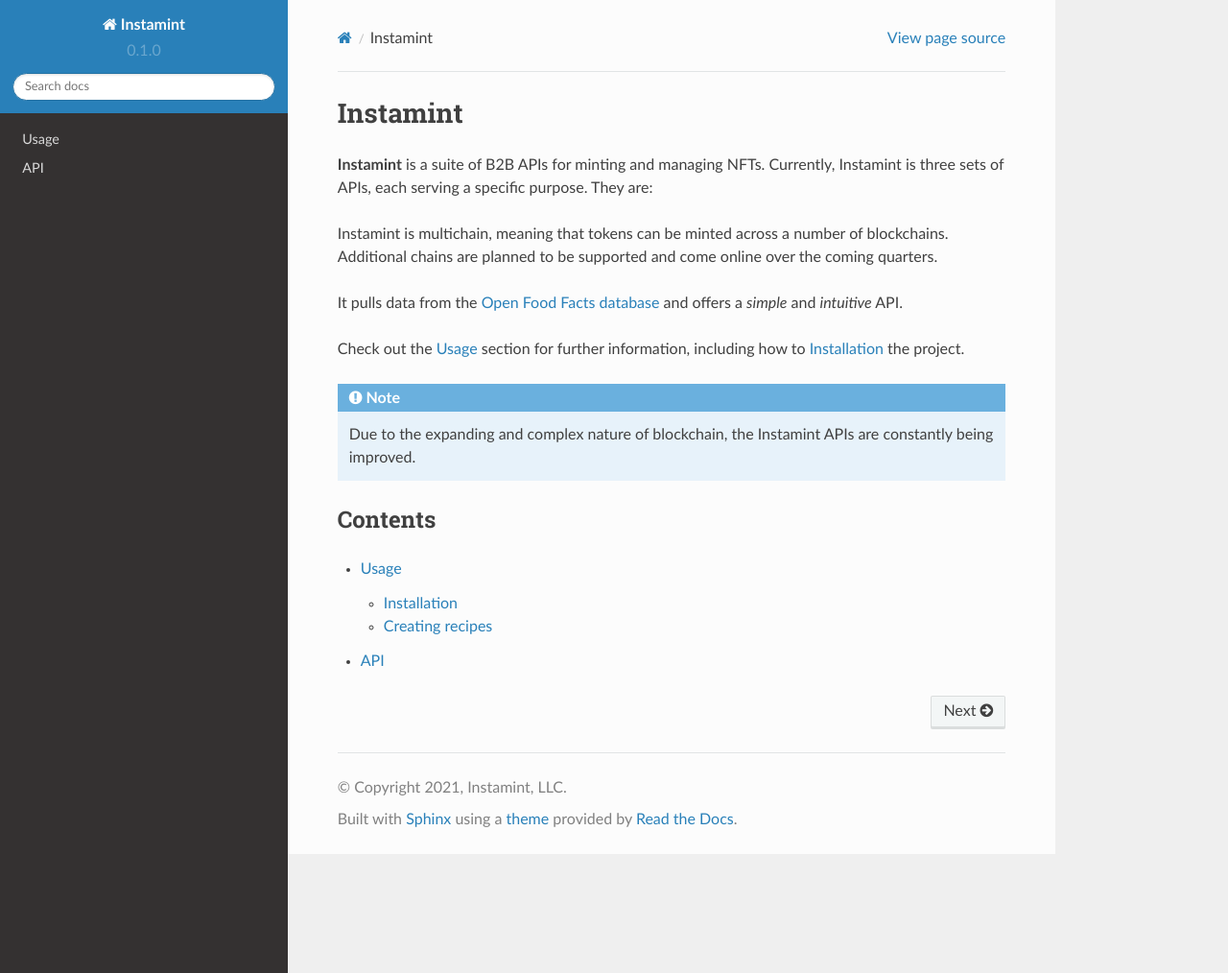
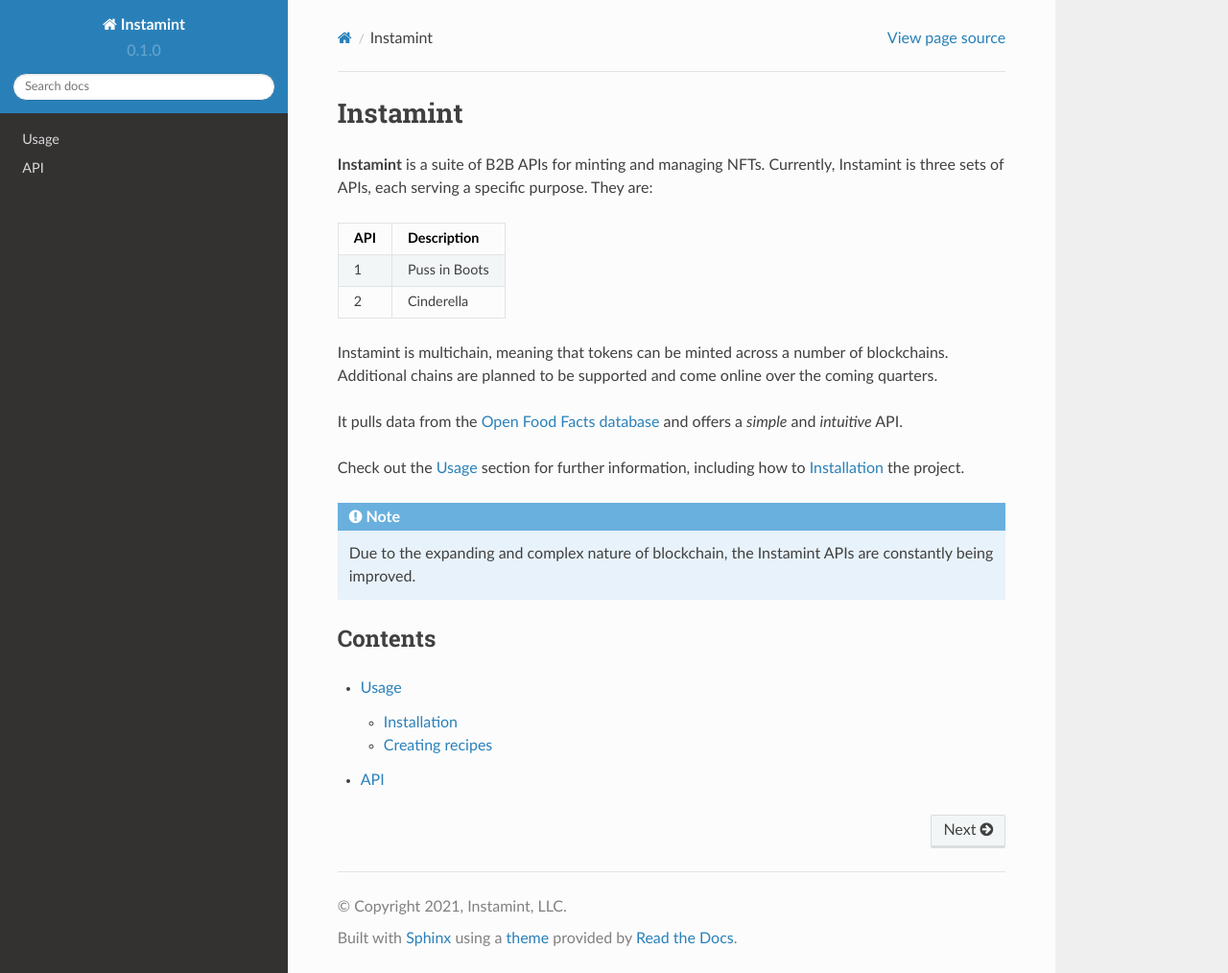
Before and after one commit to instamint/zzz-deprecated-docs, a Sphinx documentation site: the page built from docs/source/index.rst, in a window 1280 px wide and 1014 px high. Shown: the whole window at 96% size. Built offline with Sphinx 7.4.7 and the Read the Docs theme 2.0.0, drawn with Linux system fonts in a browser that asks for light colours.

Commit message:
Update index.rst

```diff
--- a/docs/source/index.rst
+++ b/docs/source/index.rst
@@ -2,6 +2,14 @@
 ===================================
 
 **Instamint** is a suite of B2B APIs for minting and managing NFTs. Currently, Instamint is three sets of APIs, each serving a specific purpose. They are:
+
++------+---------------+
+| API  | Description   |
++======+===============+
+| 1    | Puss in Boots |
++------+---------------+
+| 2    | Cinderella    |
++------+---------------+
 
 .. list-table:: List tables can have captions like this one.
     :widths: 10 5 10 50
```
